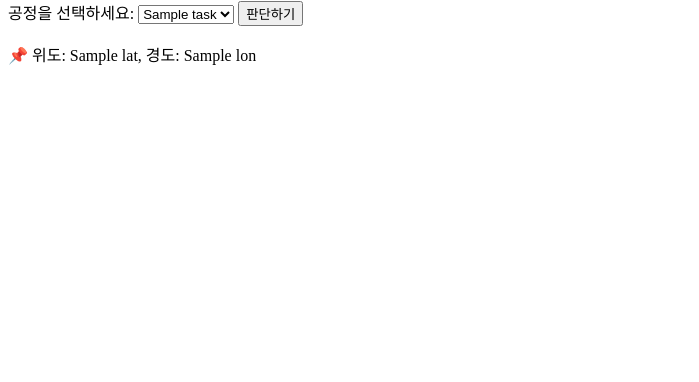
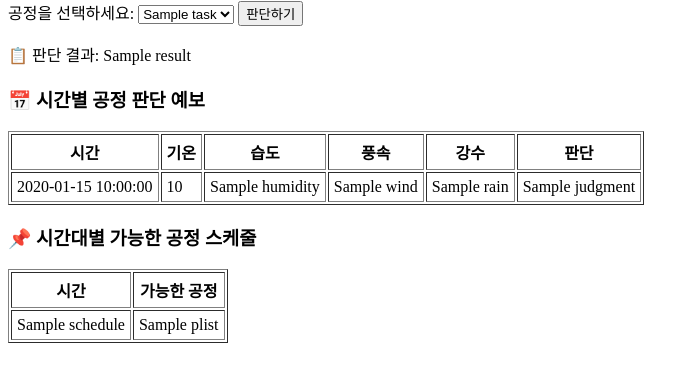
Before and after one commit to MinDongHyeon0202/weather-check, a Flask app: template templates/index.html in a window 1280 px wide. Shown: the part 201-583 px from the top of the page, without its empty margins (0-699 px from the left). Run offline with Flask 3, Linux system fonts and the light colour scheme; the template is opened without the code that fills it: most values are stand-ins (such as "Sample title", 1, 10 or a date in 2020); some libraries are stand-ins or nearby versions.

Commit message:
Update index.html

```diff
--- a/templates/index.html
+++ b/templates/index.html
@@ -10,21 +10,18 @@
   <div class="container">
     <h1>건설 공정 판단 시스템 🌦️</h1>
 
-    <!-- 위치 정보 -->
     {% if location %}
       <p>📍 현재 위치: <strong>{{ location }}</strong></p>
     {% endif %}
 
-    <!-- ✅ Google Static Map만 출력 -->
     {% if lat and lon and gmap_key %}
       <h3>🗺️ 현재 위치 지도 (Google Maps)</h3>
       <img
-        src="https://maps.googleapis.com/maps/api/staticmap?center={{ lat }},{{ lon }}&zoom=14&size=600x300&markers=color:red%7Clabel:%E2%9C%94%7C{{ lat }},{{ lon }}&key={{ gmap_key }}"
+        src="https://maps.googleapis.com/maps/api/staticmap?center={{ lat }},{{ lon }}&zoom=14&size=600x300&markers=color:red%7Clabel:A%7C{{ lat }},{{ lon }}&key={{ gmap_key }}"
         alt="Google 지도"
       />
     {% endif %}
 
-    <!-- 공정 선택 폼 -->
     <form method="POST">
       <label for="task">공정을 선택하세요:</label>
       <select name="task" id="task" required>
@@ -33,20 +30,51 @@
         {% endfor %}
       </select>
 
-      <!-- 숨은 GPS 위경도 -->
       <input type="hidden" name="lat" id="lat" />
       <input type="hidden" name="lon" id="lon" />
 
       <button type="submit">판단하기</button>
     </form>
 
-    <!-- 위도/경도 출력 (선택 사항) -->
-    {% if lat and lon %}
-      <p>📌 위도: {{ lat }}, 경도: {{ lon }}</p>
+    {% if result %}
+      <p>📋 판단 결과: {{ result }}</p>
+    {% endif %}
+
+    {% if forecast %}
+      <h3>📅 시간별 공정 판단 예보</h3>
+      <table border="1" cellpadding="5">
+        <tr>
+          <th>시간</th><th>기온</th><th>습도</th><th>풍속</th><th>강수</th><th>판단</th>
+        </tr>
+        {% for f in forecast %}
+        <tr>
+          <td>{{ f.time }}</td>
+          <td>{{ f.temp }}</td>
+          <td>{{ f.humidity }}</td>
+          <td>{{ f.wind }}</td>
+          <td>{{ f.rain }}</td>
+          <td>{{ f.judgment }}</td>
+        </tr>
+        {% endfor %}
+      </table>
+    {% endif %}
+
+    {% if schedule %}
+      <h3>📌 시간대별 가능한 공정 스케줄</h3>
+      <table border="1" cellpadding="5">
+        <tr>
+          <th>시간</th><th>가능한 공정</th>
+        </tr>
+        {% for t, plist in schedule.items() %}
+        <tr>
+          <td>{{ t }}</td>
+          <td>{{ plist | join(', ') }}</td>
+        </tr>
+        {% endfor %}
+      </table>
     {% endif %}
   </div>
 
-  <!-- 브라우저 GPS 좌표 수신 -->
   <script>
     navigator.geolocation.getCurrentPosition(
       function (position) {
@@ -54,7 +82,7 @@
         document.getElementById("lon").value = position.coords.longitude;
       },
       function (error) {
-        console.warn(\"[위치 오류]\", error.message);
+        console.warn("📍 위치 정보를 불러올 수 없습니다:", error.message);
       }
     );
   </script>
```
